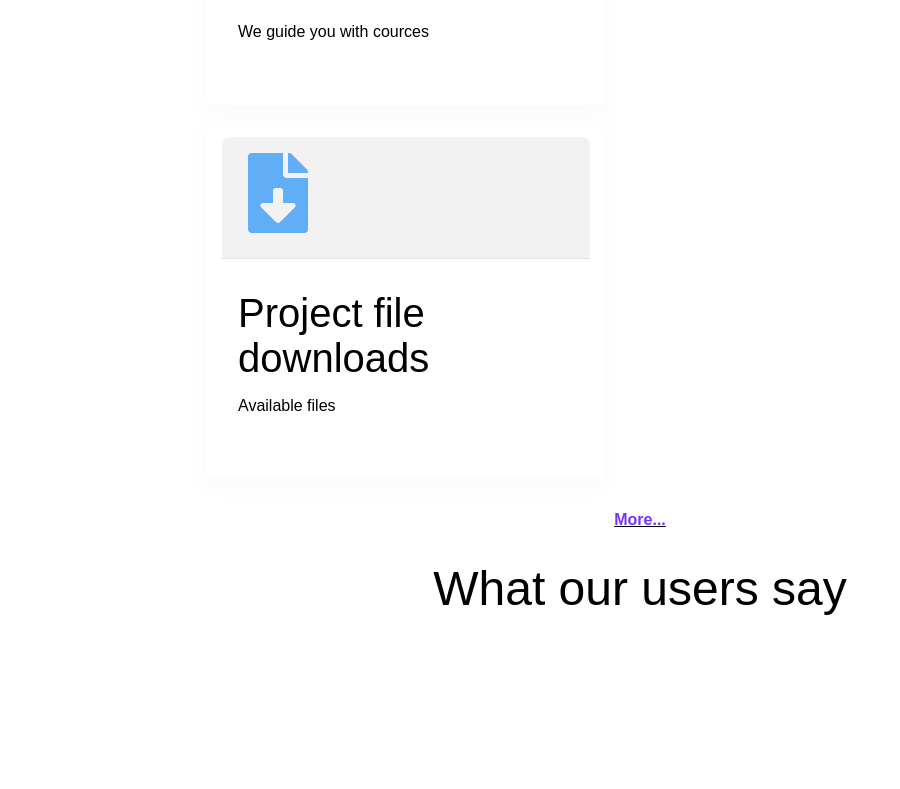
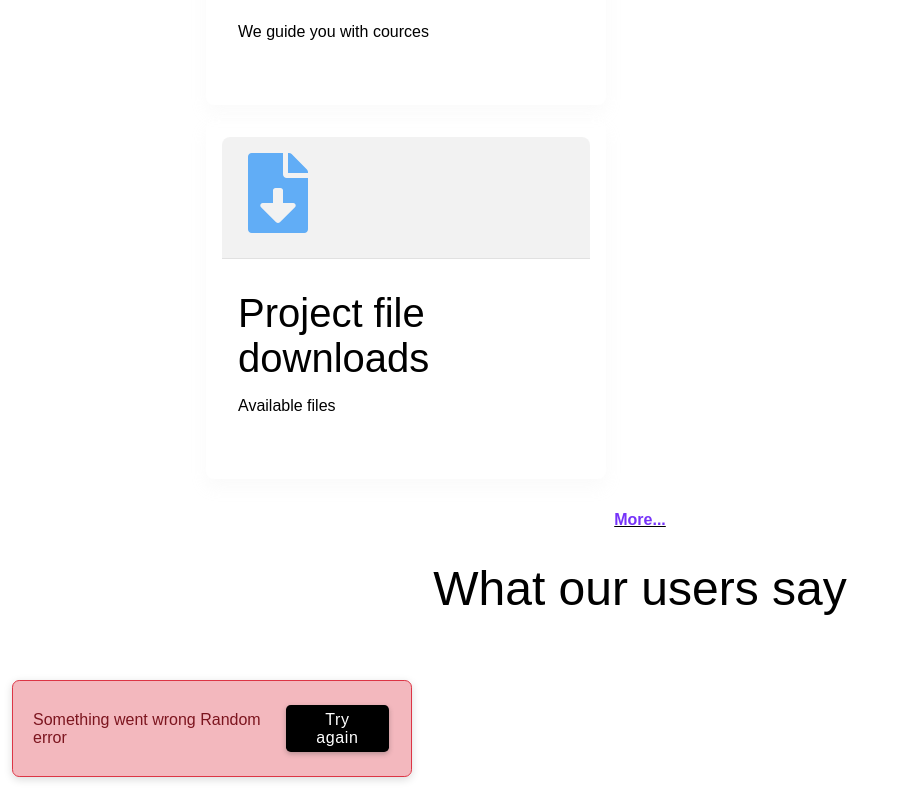
Before and after one commit to roslandbjorn/react-course, a React (Create React App) app in the folder 01-react-basics/react-projects/e-learning/: page / in a window 1280 px wide. Shown: the part 2118-2907 px from the top of the page, without its empty margins (0-900 px from the left). Before the commit the page ends 2798 px from the top, so only its background shows below. Built offline with nearby package versions, Linux system fonts and the light colour scheme.

Commit message:
simulate server error

```diff
--- a/01-react-basics/react-projects/e-learning/src/components/Lists/TestimonialsList.jsx
+++ b/01-react-basics/react-projects/e-learning/src/components/Lists/TestimonialsList.jsx
@@ -4,14 +4,27 @@ import { useEffect, useState } from "react";
 
 import testimonialsData from "../../db/tesimonials.json";
 import TestemonialCard from "../page-components/TestimonialCard";
+import Button from "../Button";
 
 export default function TestimonialsList() {
   // Functions
   const getLocalData = () => {
     setIsLoading(true);
+
+    // Simulate random error
+    function getRandomInt() {
+      return Math.floor(Math.random() * 4);
+    }
+
     setTimeout(() => {
       parsedData = JSON.parse(localStorage.getItem("testimonialData"));
-      setData(parsedData);
+      // setData(parsedData);
+      if (getRandomInt() === 0) {
+        setHasError(true);
+        setError(new Error("Random error"));
+      } else {
+        setData(parsedData);
+      }
       setIsLoading(false);
     }, 2000);
   };
@@ -24,6 +37,8 @@ export default function TestimonialsList() {
 
   const [data, setData] = useState(null);
   const [isLoading, setIsLoading] = useState(true);
+  const [hasError, setHasError] = useState(false);
+  const [error, setError] = useState(null);
 
   let parsedData;
   const fetchData = async () => {
@@ -32,6 +47,8 @@ export default function TestimonialsList() {
       getLocalData();
     } catch (error) {
       console.log(error);
+      setHasError(true);
+      setError(error);
       setIsLoading(false);
     }
   };
@@ -51,6 +68,17 @@ export default function TestimonialsList() {
     );
   }
 
+  if (hasError) {
+    return (
+      <>
+        <div className="alert alert-danger">
+          <p className="mr-1">Something went wrong {error.message}</p>
+          <Button text={"Try again"} onClick={getLocalData} />
+        </div>
+      </>
+    );
+  }
+
   return (
     <>
       {tesimonials.map((item) => (
```
